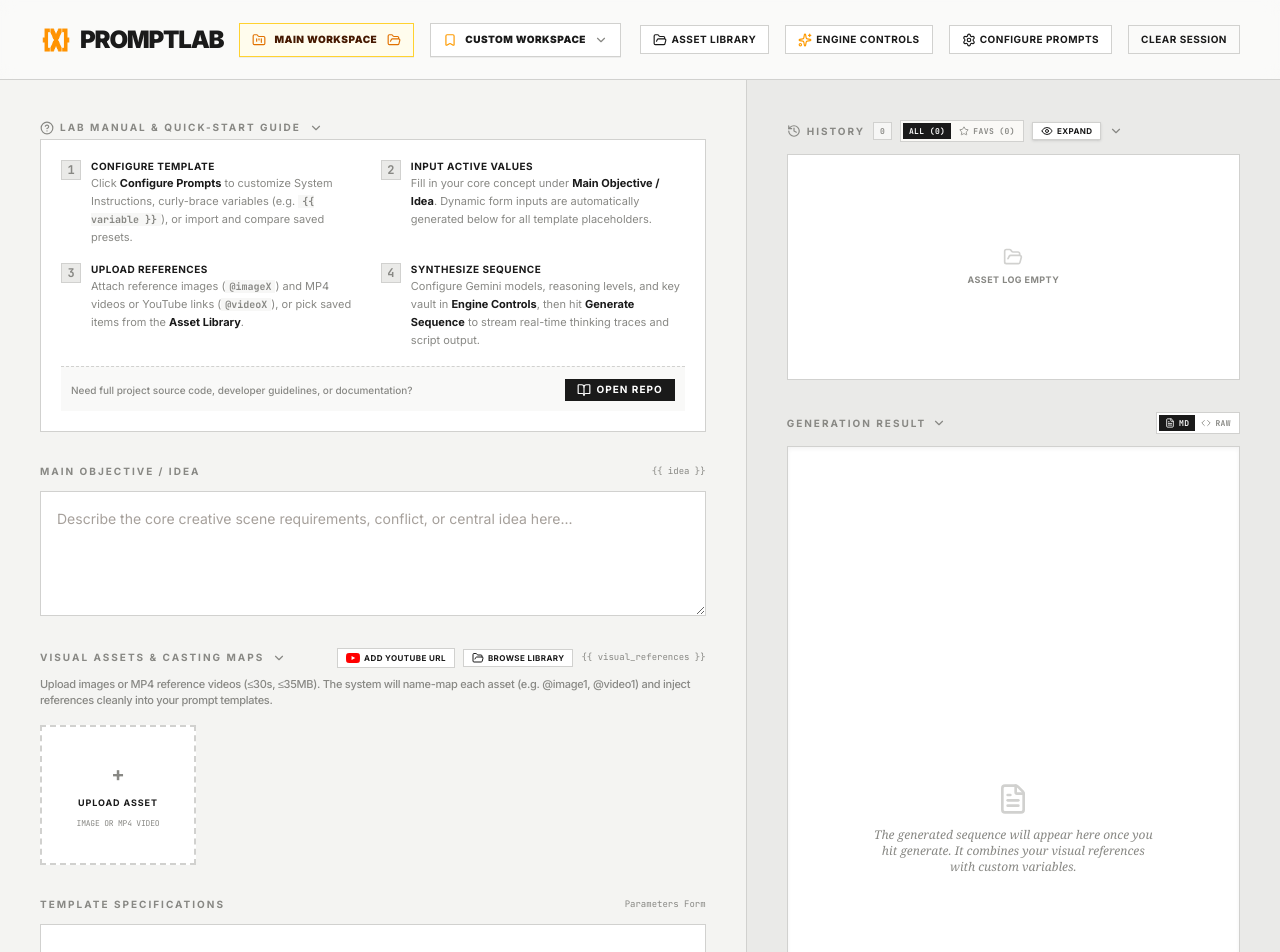
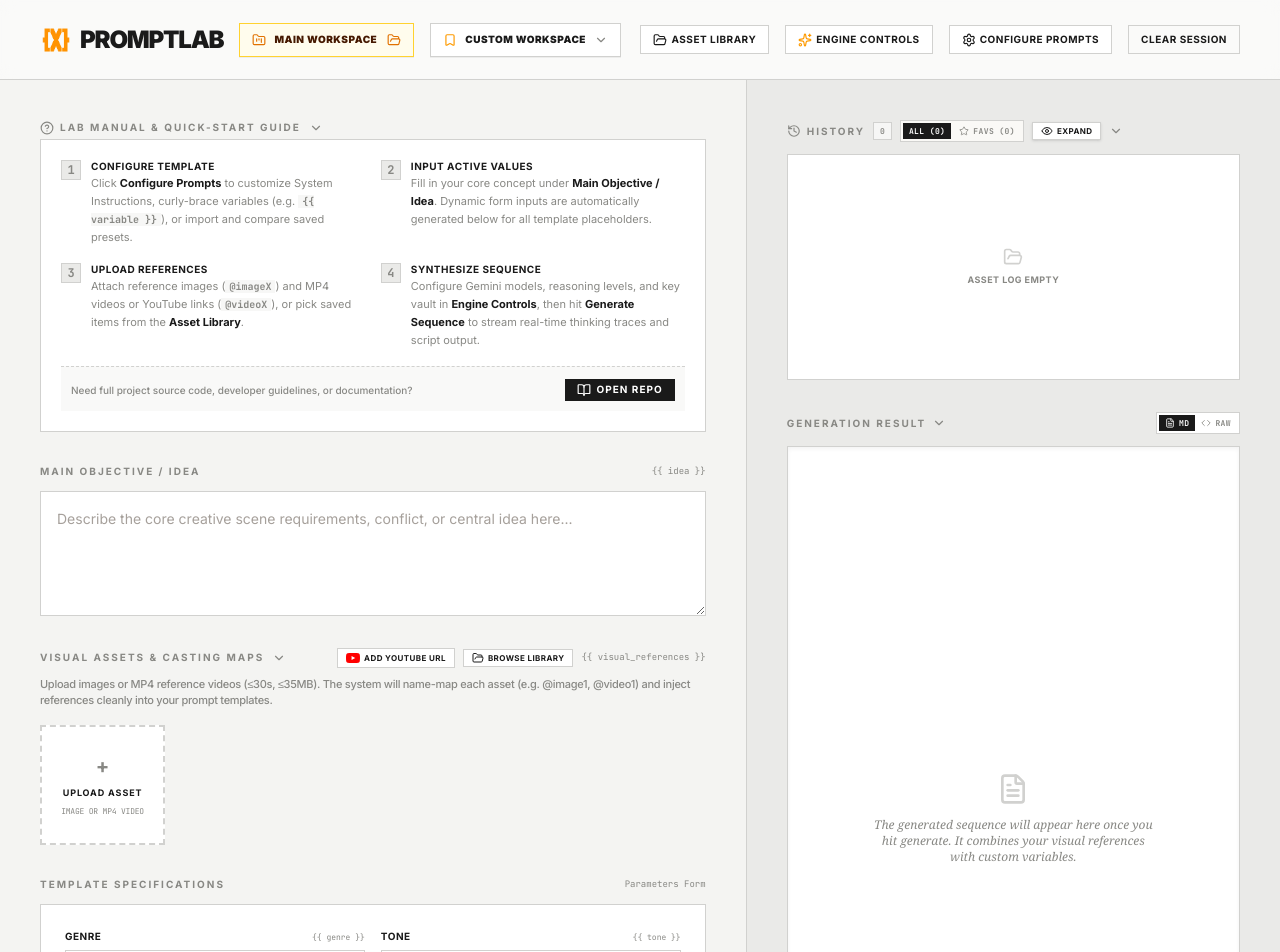
Before and after one commit to taruma/PromptLab, a Next.js app: page / in a window 1280 px wide. Shown: the top 952 px of the page. Built offline with nearby package versions, Linux system fonts and the light colour scheme.

Commit message:
change to 5 columns and compact

```diff
--- a/components/VideoAssetCard.tsx
+++ b/components/VideoAssetCard.tsx
@@ -36,10 +36,10 @@ export default function VideoAssetCard({
   return (
     <>
       <div
-        className="bg-white border border-[#D1D1CF] p-2.5 flex flex-col justify-between gap-2.5 group relative transition-all hover:border-[#1A1A1A]"
+        className="bg-white border border-[#D1D1CF] p-2 flex flex-col justify-between gap-1.5 group relative transition-all hover:border-[#1A1A1A]"
         id={`video-asset-card-${video.id}`}
       >
-        <div className="flex flex-col gap-2">
+        <div className="flex flex-col gap-1.5">
           {/* Video Thumbnail Box with Play Button Overlay */}
           <div
             onClick={() => {
--- a/components/VisualAssetCard.tsx
+++ b/components/VisualAssetCard.tsx
@@ -74,9 +74,9 @@ export default function VisualAssetCard({
       ref={cardRef}
       onMouseEnter={handleMouseEnter}
       onMouseLeave={handleMouseLeave}
-      className="bg-white border border-[#D1D1CF] p-2.5 flex flex-col justify-between gap-2.5 group relative transition-all hover:border-[#1A1A1A]"
+      className="bg-white border border-[#D1D1CF] p-2 flex flex-col justify-between gap-1.5 group relative transition-all hover:border-[#1A1A1A]"
     >
-      <div className="flex flex-col gap-2">
+      <div className="flex flex-col gap-1.5">
         {/* Thumbnail Box */}
         <div className="aspect-square bg-[#EAEAE8] relative overflow-hidden flex items-center justify-center">
           <img
--- a/components/VisualAssetsSection.tsx
+++ b/components/VisualAssetsSection.tsx
@@ -137,7 +137,7 @@ export default function VisualAssetsSection({
             </div>
           )}
 
-          <div className="grid grid-cols-1 sm:grid-cols-2 md:grid-cols-4 gap-3.5 mt-1">
+          <div className="grid grid-cols-1 sm:grid-cols-2 md:grid-cols-3 lg:grid-cols-5 gap-2.5 mt-1">
             {/* Drag and Drop Uploader */}
             <div
               onDragEnter={handleDrag}
@@ -145,7 +145,7 @@ export default function VisualAssetsSection({
               onDragLeave={handleDrag}
               onDrop={handleDrop}
               onClick={() => fileInputRef.current?.click()}
-              className={`min-h-[140px] border-2 border-dashed flex flex-col items-center justify-center p-4 gap-2 cursor-pointer transition-all ${
+              className={`min-h-[120px] border-2 border-dashed flex flex-col items-center justify-center p-2.5 gap-1.5 cursor-pointer transition-all ${
                 dragActive
                   ? "border-[#1A1A1A] bg-[#EAEAE8]"
                   : "border-[#D1D1CF] bg-white hover:border-[#1A1A1A]"
```
